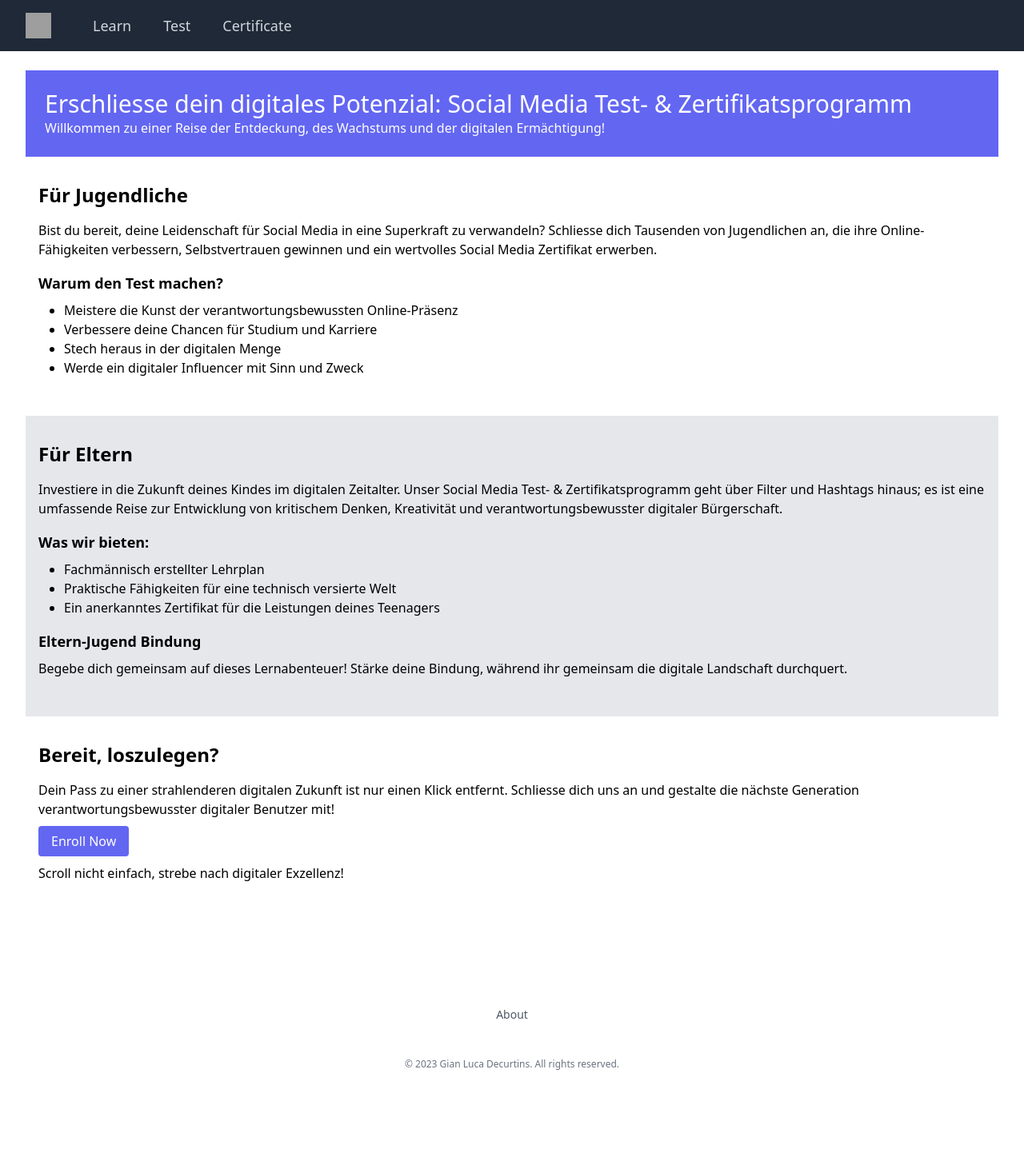
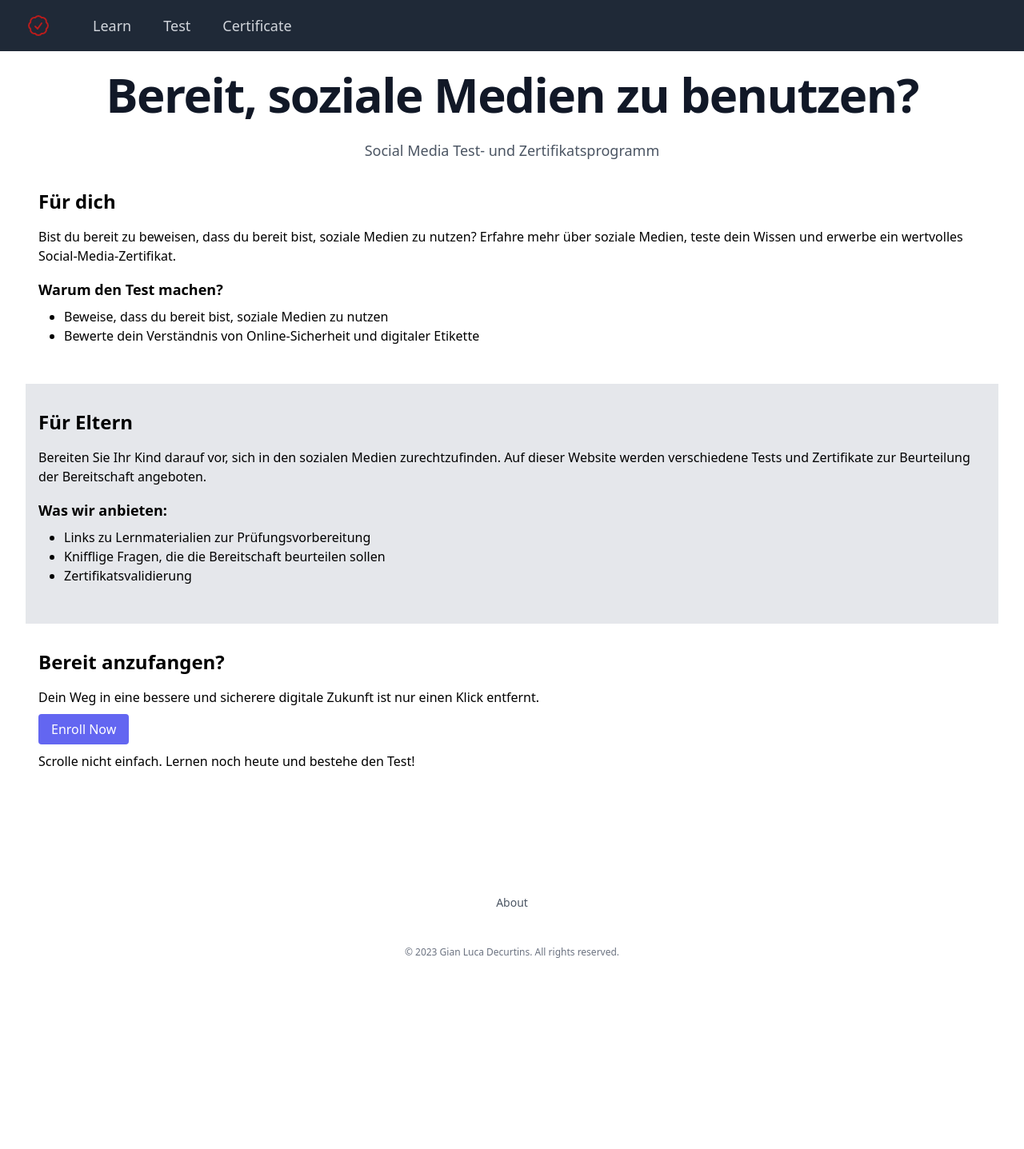
Before and after one commit to decurgia/socialmediatest.ch, a Flask app: template container/app/socialmediatest/templates/index_de.html in a window 1280 px wide. Shown: the whole page at 80% size. After the commit the page ends 1198 px from the top, so only its background shows below. Run offline with Flask 3, Linux system fonts and the light colour scheme; the template is opened without the code that fills it, so the values that code supplies are empty; some libraries are stand-ins or nearby versions; grey boxes are pictures that could not be loaded.

Commit message:
angepasster Text für den Index

```diff
--- a/container/app/socialmediatest/__init__.py
+++ b/container/app/socialmediatest/__init__.py
@@ -42,7 +42,7 @@ def create_app(test_config=None):
     def index():
         if get_locale() == "de":
             return render_template("index_de.html")
-        return render_template("index.html")
+        return render_template("index_en.html")
 
     @app.route("/about")
     def about():
--- a/container/app/socialmediatest/templates/base.html
+++ b/container/app/socialmediatest/templates/base.html
@@ -79,7 +79,7 @@
                 <a href="{{ url_for('index') }}">
                   <img
                     class="h-8 w-8"
-                    src="/static/socialmediacert-icon.svg"
+                    src="/static/socialmediatest-icon.svg"
                     alt="Social Media Certificate"
                 /></a>
               </div>
--- a/container/app/socialmediatest/templates/index_de.html
+++ b/container/app/socialmediatest/templates/index_de.html
@@ -1,67 +1,58 @@
 {% extends "base.html" %} {% block title %}{{ gettext("Welcome") }}{% endblock
 %} {% block content %}
-
-<header class="bg-indigo-500 text-white p-6">
-  <h1 class="text-3xl">
-    Erschliesse dein digitales Potenzial: Social Media Test- &
-    Zertifikatsprogramm
+<header class="text-center">
+  <h1 class="text-4xl font-bold tracking-tight text-gray-900 sm:text-6xl">
+    Bereit, soziale Medien zu benutzen?
   </h1>
-  <p>
-    Willkommen zu einer Reise der Entdeckung, des Wachstums und der digitalen
-    Ermächtigung!
+  <p class="mt-6 text-lg leading-8 text-gray-600">
+    Social Media Test- und Zertifikatsprogramm
   </p>
 </header>
 
-<section id="for-teens" class="py-8 px-4">
-  <h2 class="text-2xl font-bold mb-4">Für Jugendliche</h2>
+<section id="for-you" class="py-8 px-4">
+  <h2 class="text-2xl font-bold mb-4">Für dich</h2>
   <p class="mb-4">
-    Bist du bereit, deine Leidenschaft für Social Media in eine Superkraft zu
-    verwandeln? Schliesse dich Tausenden von Jugendlichen an, die ihre
-    Online-Fähigkeiten verbessern, Selbstvertrauen gewinnen und ein wertvolles
-    Social Media Zertifikat erwerben.
+    Bist du bereit zu beweisen, dass du bereit bist, soziale Medien zu nutzen?
+    Erfahre mehr über soziale Medien, teste dein Wissen und erwerbe ein
+    wertvolles Social-Media-Zertifikat.
   </p>
   <h3 class="text-lg font-bold mb-2">Warum den Test machen?</h3>
   <ul class="list-disc ml-8 mb-4">
-    <li>Meistere die Kunst der verantwortungsbewussten Online-Präsenz</li>
-    <li>Verbessere deine Chancen für Studium und Karriere</li>
-    <li>Stech heraus in der digitalen Menge</li>
-    <li>Werde ein digitaler Influencer mit Sinn und Zweck</li>
+    <li>Beweise, dass du bereit bist, soziale Medien zu nutzen</li>
+    <li>
+      Bewerte dein Verständnis von Online-Sicherheit und digitaler Etikette
+    </li>
   </ul>
 </section>
 
 <section id="for-parents" class="py-8 px-4 bg-gray-200">
   <h2 class="text-2xl font-bold mb-4">Für Eltern</h2>
   <p class="mb-4">
-    Investiere in die Zukunft deines Kindes im digitalen Zeitalter. Unser Social
-    Media Test- & Zertifikatsprogramm geht über Filter und Hashtags hinaus; es
-    ist eine umfassende Reise zur Entwicklung von kritischem Denken, Kreativität
-    und verantwortungsbewusster digitaler Bürgerschaft.
+    Bereiten Sie Ihr Kind darauf vor, sich in den sozialen Medien
+    zurechtzufinden. Auf dieser Website werden verschiedene Tests und
+    Zertifikate zur Beurteilung der Bereitschaft angeboten.
   </p>
-  <h3 class="text-lg font-bold mb-2">Was wir bieten:</h3>
+  <h3 class="text-lg font-bold mb-2">Was wir anbieten:</h3>
   <ul class="list-disc ml-8 mb-4">
-    <li>Fachmännisch erstellter Lehrplan</li>
-    <li>Praktische Fähigkeiten für eine technisch versierte Welt</li>
-    <li>Ein anerkanntes Zertifikat für die Leistungen deines Teenagers</li>
+    <li>Links zu Lernmaterialien zur Prüfungsvorbereitung</li>
+    <li>Knifflige Fragen, die die Bereitschaft beurteilen sollen</li>
+    <li>Zertifikatsvalidierung</li>
   </ul>
-  <h3 class="text-lg font-bold mb-2">Eltern-Jugend Bindung</h3>
-  <p class="mb-4">
-    Begebe dich gemeinsam auf dieses Lernabenteuer! Stärke deine Bindung,
-    während ihr gemeinsam die digitale Landschaft durchquert.
-  </p>
 </section>
 
 <section id="get-started" class="py-8 px-4">
-  <h2 class="text-2xl font-bold mb-4">Bereit, loszulegen?</h2>
+  <h2 class="text-2xl font-bold mb-4">Bereit anzufangen?</h2>
   <p class="mb-4">
-    Dein Pass zu einer strahlenderen digitalen Zukunft ist nur einen Klick
-    entfernt. Schliesse dich uns an und gestalte die nächste Generation
-    verantwortungsbewusster digitaler Benutzer mit!
+    Dein Weg in eine bessere und sicherere digitale Zukunft ist nur einen Klick
+    entfernt.
   </p>
   <a
     href="{{ url_for('learn.index') }}"
     class="bg-indigo-500 text-white px-4 py-2 rounded"
     >{{ gettext("Enroll Now") }}</a
   >
-  <p class="mt-4">Scroll nicht einfach, strebe nach digitaler Exzellenz!</p>
+  <p class="mt-4">
+    Scrolle nicht einfach. Lernen noch heute und bestehe den Test!
+  </p>
 </section>
 {% endblock %}
```
Also changed, not shown: container/app/socialmediatest/templates/index_en.html (renamed from container/app/socialmediatest/templates/index.html, +7 -3 lines).
